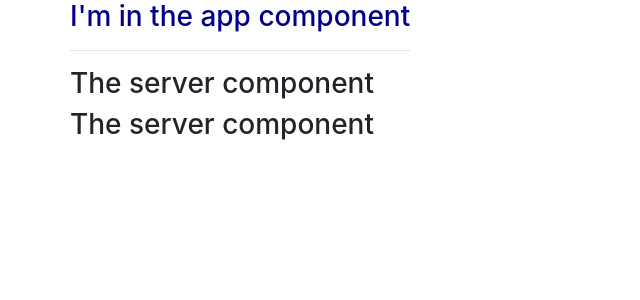
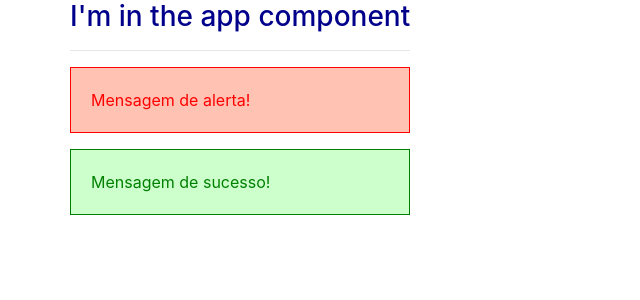
Before and after one commit to IlgssonBraga/angular-app, an Angular app: page / in a window 1280 px wide. Shown: the top 300 px of the page, without its empty margins (0-640 px from the left). Built offline with nearby package versions, Linux system fonts and the light colour scheme.

Commit message:
challenge 01

```diff
--- a/src/app/app.component.html
+++ b/src/app/app.component.html
@@ -4,8 +4,14 @@
 
             <h3>I'm in the app component</h3>
             <hr/>
-            <app-servers></app-servers>
+            <!-- <app-servers></app-servers> -->
+            <app-warning-alert></app-warning-alert>
+            <app-success-alert></app-success-alert>
+
 
         </div>
     </div>
+
+    <script>
+    </script>
 </div>
--- a/src/app/app.module.ts
+++ b/src/app/app.module.ts
@@ -5,12 +5,16 @@
 import { AppComponent } from './app.component';
 import { ServerComponent } from './server/server.component';
 import { ServersComponent } from './servers/servers.component';
+import { WarningAlertComponent } from './warning-alert/warning-alert.component';
+import { SuccessAlertComponent } from './success-alert/success-alert.component';
 
 @NgModule({
   declarations: [
     AppComponent,
     ServerComponent,
-    ServersComponent
+    ServersComponent,
+    WarningAlertComponent,
+    SuccessAlertComponent,
   ],
   imports: [
     BrowserModule,
--- /dev/null
+++ b/src/app/success-alert/success-alert.component.css
@@ -0,0 +1,6 @@
+p {
+    background: #ccffcc;
+    padding: 20px;
+    border: 1px solid green;
+    color: green;
+}
--- /dev/null
+++ b/src/app/success-alert/success-alert.component.html
@@ -0,0 +1 @@
+<p>Mensagem de sucesso!</p>
--- /dev/null
+++ b/src/app/success-alert/success-alert.component.ts
@@ -0,0 +1,15 @@
+import { Component, OnInit } from '@angular/core';
+
+@Component({
+  selector: 'app-success-alert',
+  templateUrl: './success-alert.component.html',
+  styleUrls: ['./success-alert.component.css']
+})
+export class SuccessAlertComponent implements OnInit {
+
+  constructor() { }
+
+  ngOnInit(): void {
+  }
+
+}
--- /dev/null
+++ b/src/app/warning-alert/warning-alert.component.css
@@ -0,0 +1,6 @@
+p {
+    background: #ffc2b3;
+    padding: 20px;
+    border: 1px solid red;
+    color: red;
+}
--- /dev/null
+++ b/src/app/warning-alert/warning-alert.component.html
@@ -0,0 +1 @@
+<p>Mensagem de alerta!</p>
--- /dev/null
+++ b/src/app/warning-alert/warning-alert.component.ts
@@ -0,0 +1,15 @@
+import { Component, OnInit } from '@angular/core';
+
+@Component({
+  selector: 'app-warning-alert',
+  templateUrl: './warning-alert.component.html',
+  styleUrls: ['./warning-alert.component.css']
+})
+export class WarningAlertComponent implements OnInit {
+
+  constructor() { }
+
+  ngOnInit(): void {
+  }
+
+}
```
